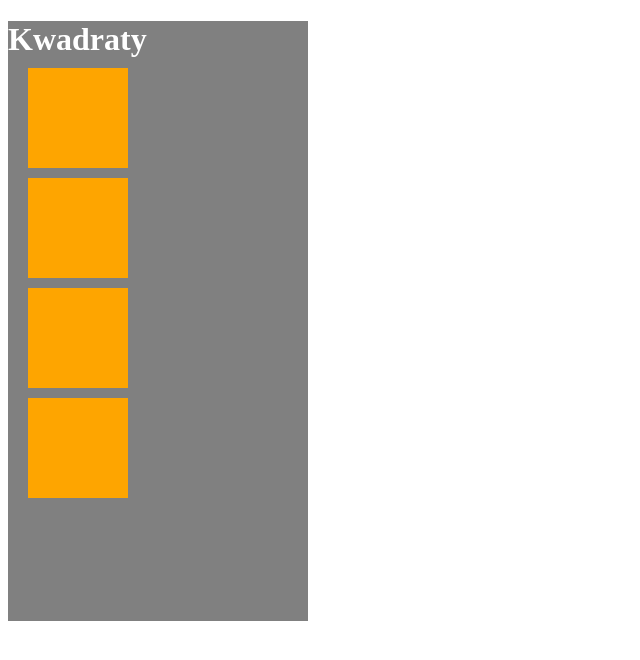
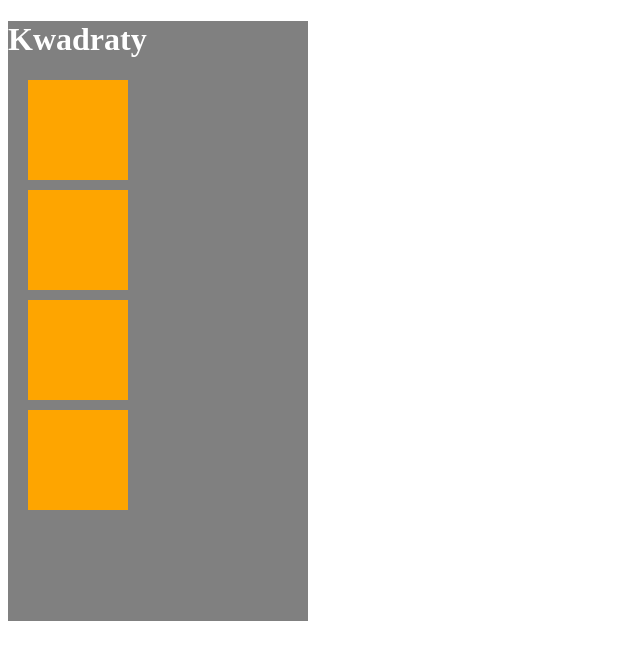
Before and after one commit to mcecula/zadanie16, a plain HTML site: page index.html in a window 1280 px wide. Shown: the whole page, without its empty margins (0-640 px from the left). Drawn offline with Linux system fonts and the light colour scheme.

Commit message:
poprawka

```diff
--- a/css/style.css
+++ b/css/style.css
@@ -1,4 +1,4 @@
-h1 {
+.box {
     color: white;
     background-color: #808080;
     width: 300px;
--- a/index.html
+++ b/index.html
@@ -1,5 +1,6 @@
 <!DOCTYPE html>
 <html lang="en">
+
 <head>
     <meta charset="UTF-8">
     <meta http-equiv="X-UA-Compatible" content="IE=edge">
@@ -8,13 +9,16 @@
 
     <link rel="stylesheet" href="css/style.css">
 </head>
+
 <body>
+    <div class="box">
+        <h1>Kwadraty</h1>
+        <div class="jeden"></div>
+        <div class="jeden"></div>
+        <div class="jeden"></div>
+        <div class="jeden"></div>
+    </div>
 
-    <h1>Kwadraty
-    <div class="jeden"></div>
-    <div class="jeden"></div>
-    <div class="jeden"></div>
-    <div class="jeden"></div>
-</h1>
 </body>
+
 </html>
```
